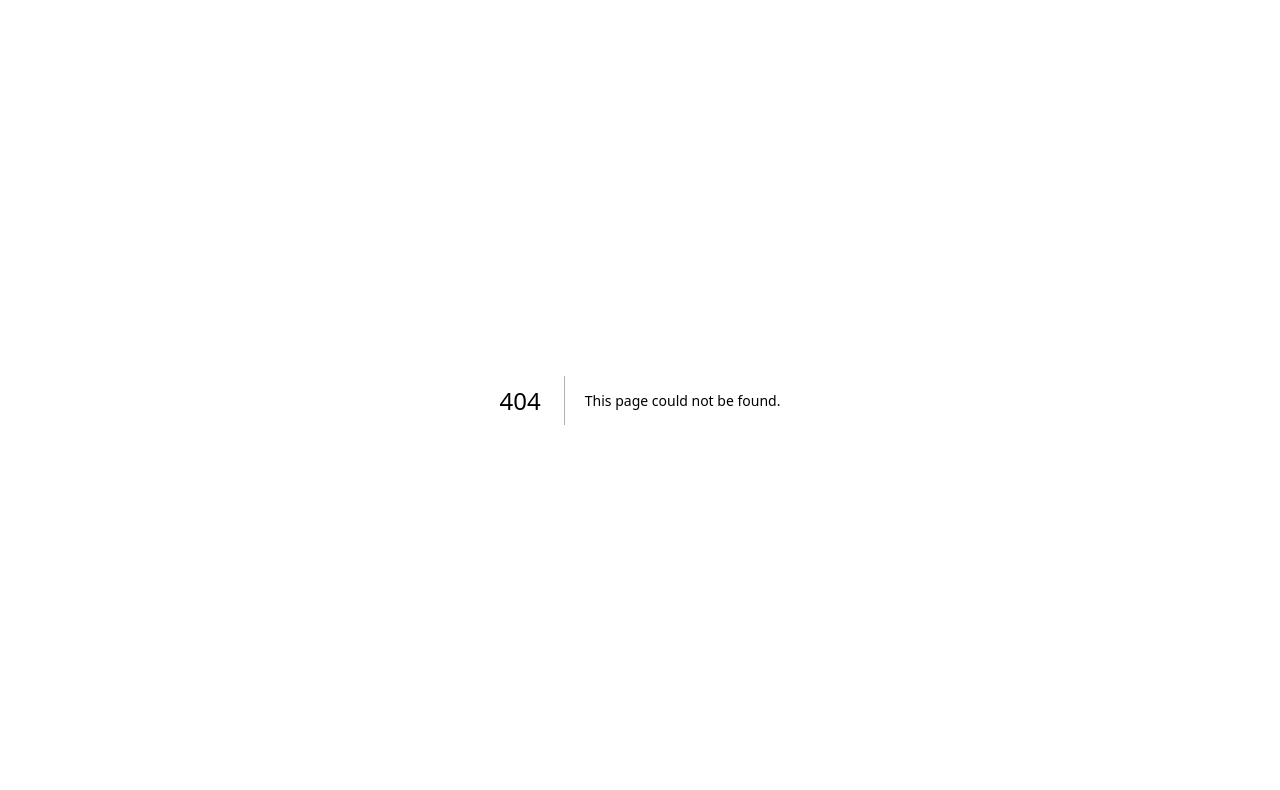
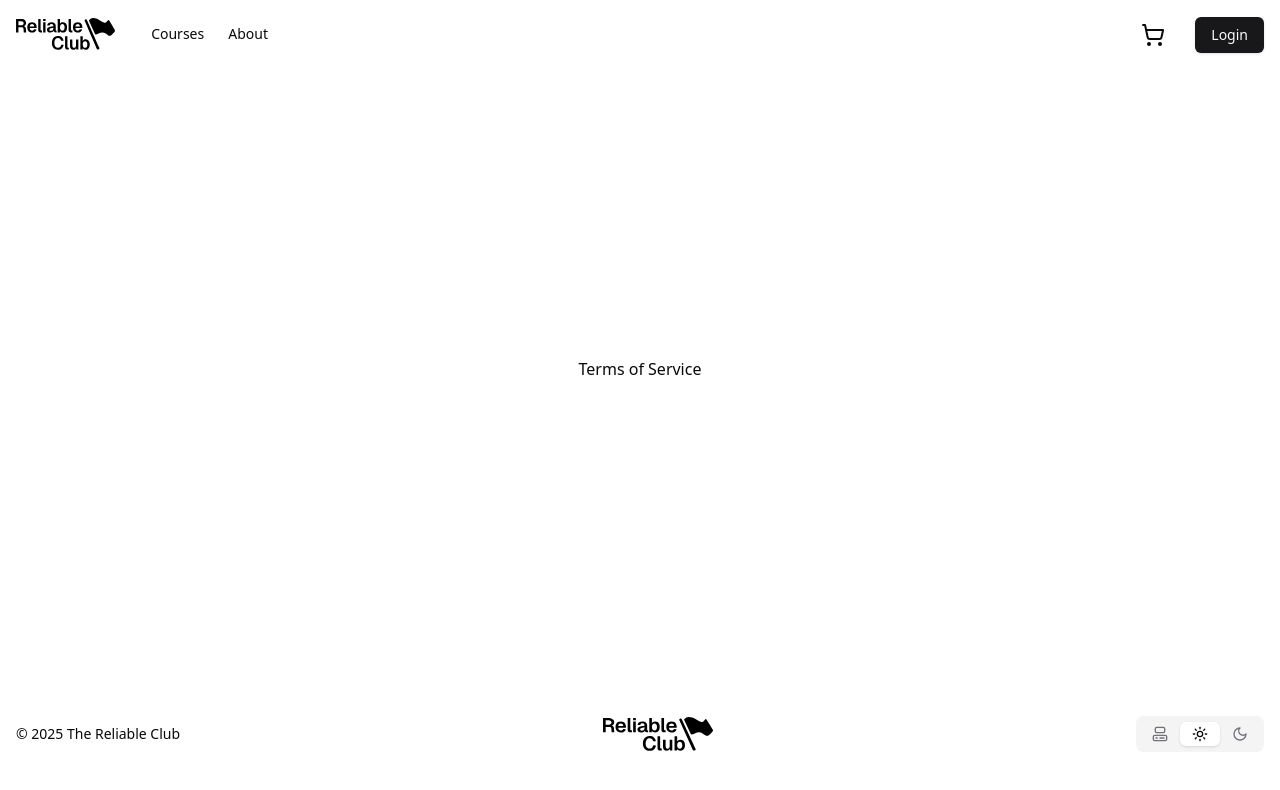
Before and after one commit to evilpaper/reliable, a Next.js app: page /terms in a window 1280 px wide. Before the commit this address had no page. Shown: the top 790 px of the page. Built offline with nearby package versions, Linux system fonts and the light colour scheme.

Commit message:
Add terms of service

```diff
--- /dev/null
+++ b/src/app/(landing)/terms/page.tsx
@@ -0,0 +1,3 @@
+export default function Page() {
+  return <p>Terms of Service</p>;
+}
```
Also changed, not shown: src/app/(landing)/policy/page.tsx (renamed from src/app/(landing)/privacy-policy/page.tsx).
